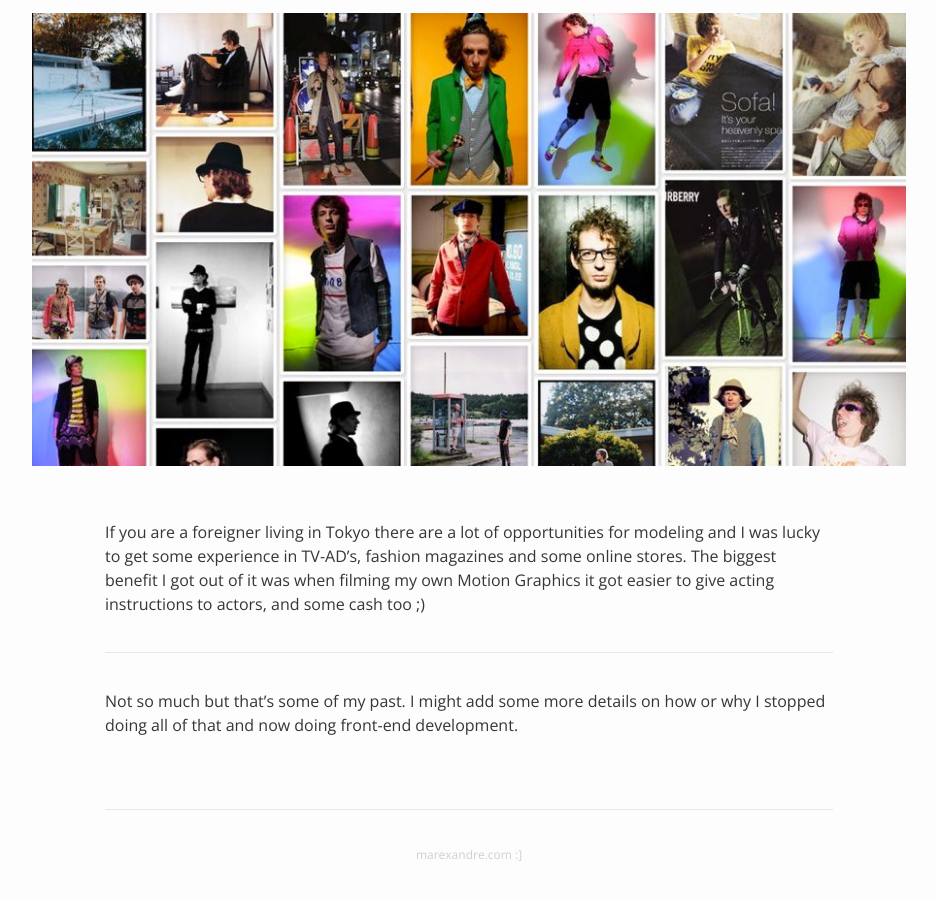
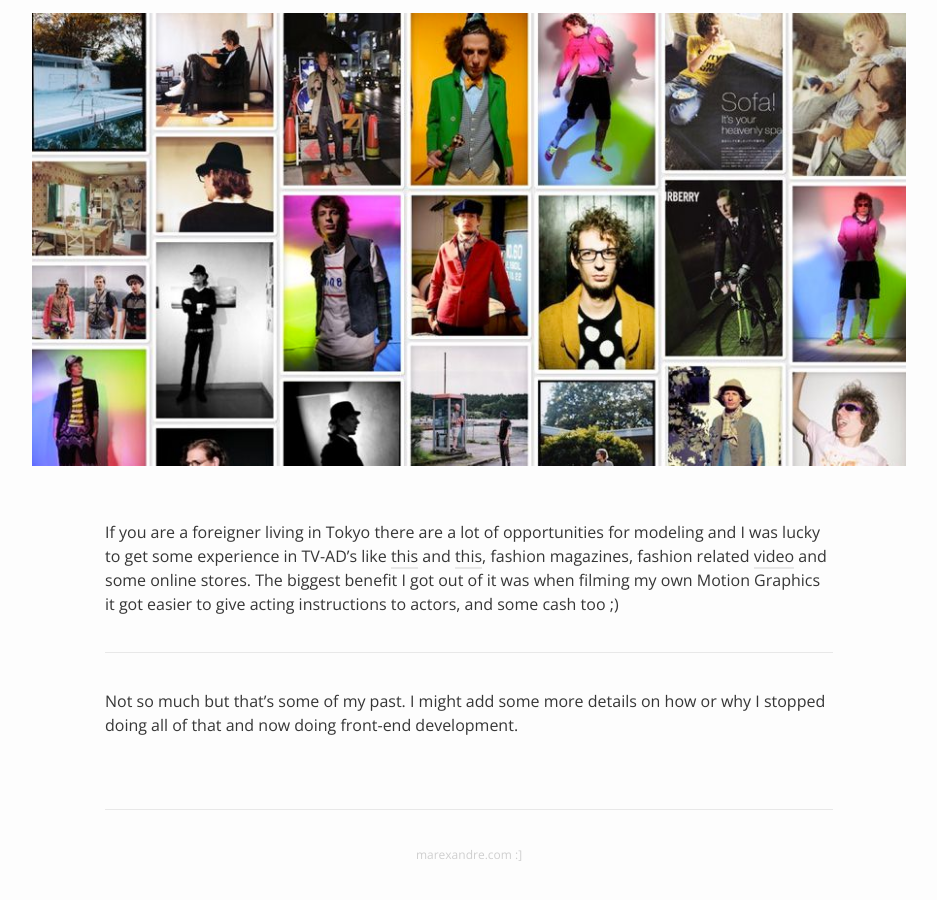
Before and after one commit to marexandre/marexandre.github.io, a Jekyll site: the page built from _posts/2015-01-01-a-bit-about-some-past.markdown, in a window 1280 px wide and 900 px high, scrolled down 3447 px. Shown: the whole window, without its empty margins (171-1108 px from the left). Built offline with Jekyll 4.4.1, drawn with Linux system fonts in a browser that asks for light colours.

Commit message:
udpate 'a bit about the past' post

```diff
--- a/_posts/2015-01-01-a-bit-about-some-past.markdown
+++ b/_posts/2015-01-01-a-bit-about-some-past.markdown
@@ -38,7 +38,7 @@ The workspace at the University was something like this. Yup that's a [PowerBook
 ## Modeling
 **![modeling](/assets/a-bit-about-the-past/modeling.jpg)**
 
-If you are a foreigner living in Tokyo there are a lot of opportunities for modeling and I was lucky to get some experience in TV-AD's, fashion magazines and some online stores. The biggest benefit I got out of it was when filming my own Motion Graphics it got easier to give acting instructions to actors, and some cash too ;)
+If you are a foreigner living in Tokyo there are a lot of opportunities for modeling and I was lucky to get some experience in TV-AD's like [this](https://www.youtube.com/watch?v=MpWq3SaCzJg) and [this](https://www.youtube.com/watch?v=GIxPNFkwO8A), fashion magazines, fashion related [video](https://www.youtube.com/watch?v=tu1fvd6-u-U) and some online stores. The biggest benefit I got out of it was when filming my own Motion Graphics it got easier to give acting instructions to actors, and some cash too ;)
 
 <hr>
 Not so much but that's some of my past. I might add some more details on how or why I stopped doing all of that and now doing front-end development.
```
